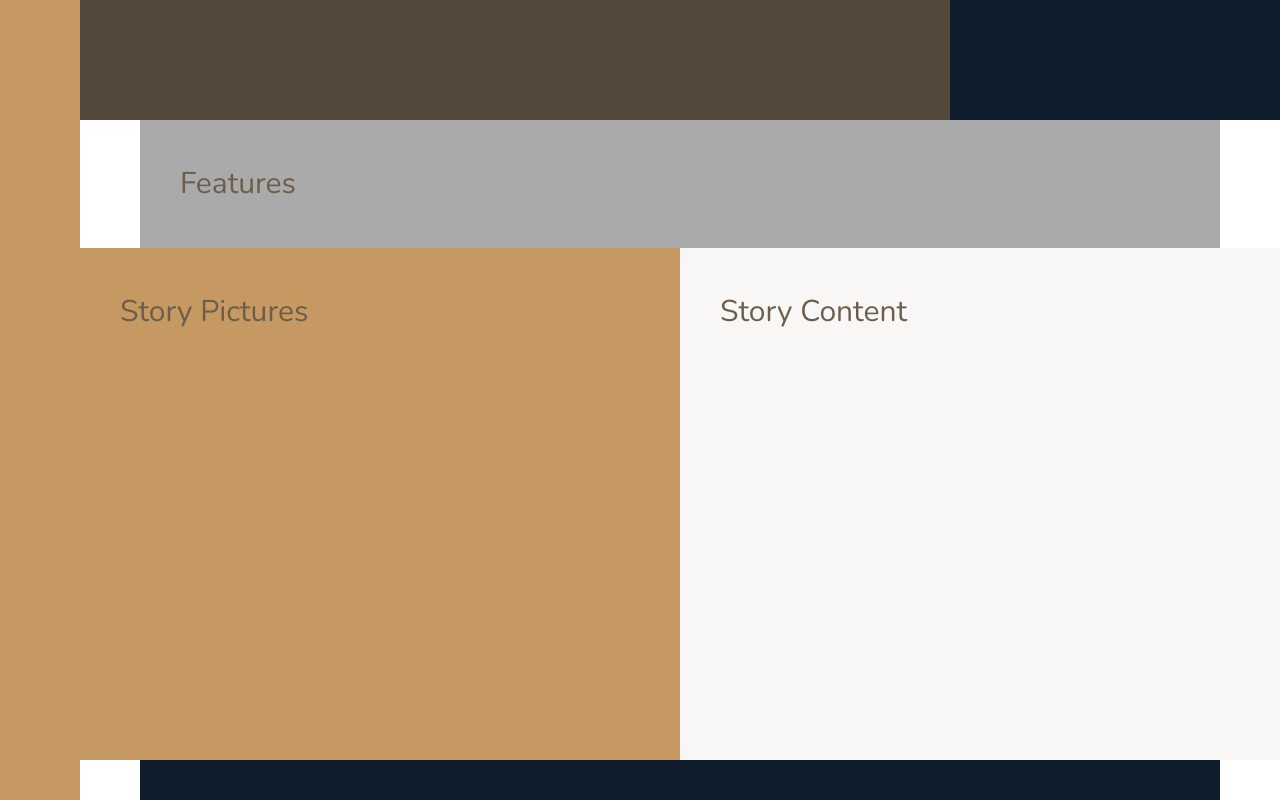
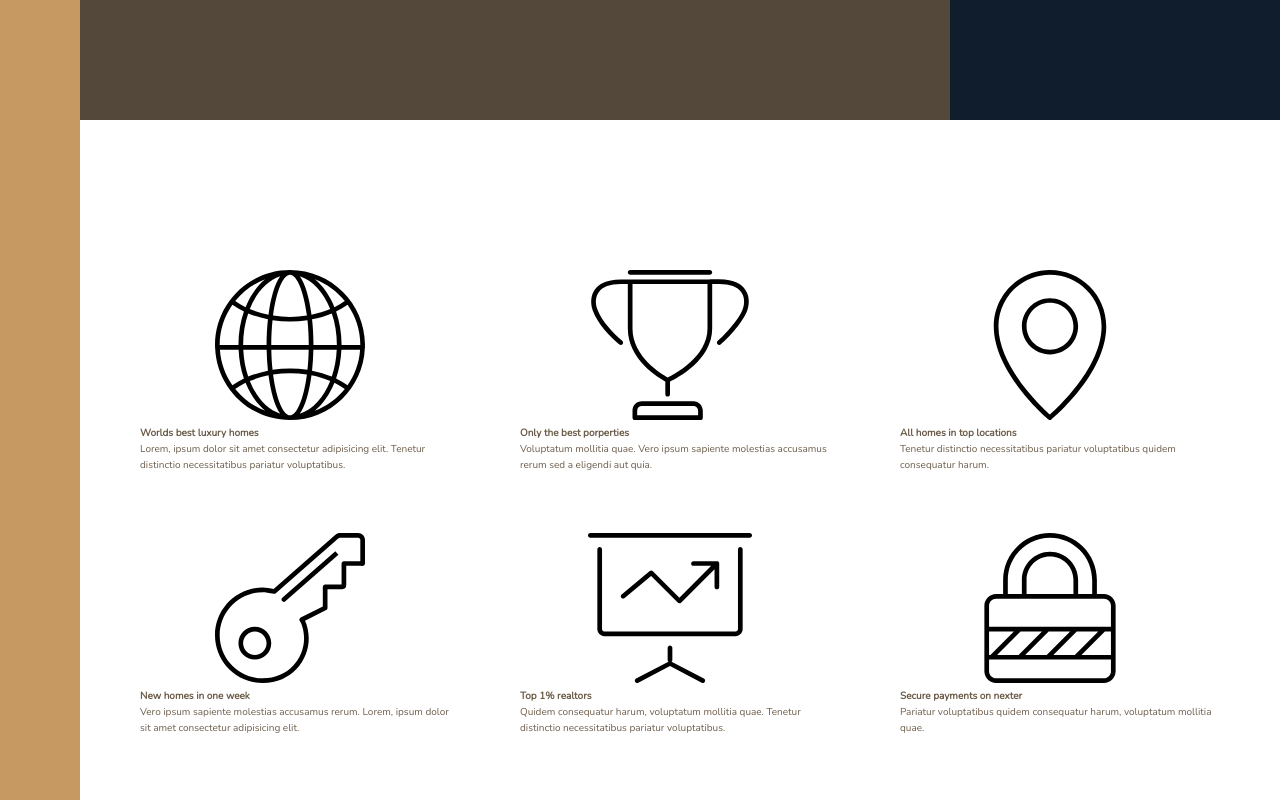
Before and after one commit to ThomsonCoding/Nexter, a website: page index.html in a window 1280 px wide. Shown: the part 520-1320 px from the top of the page. Drawn offline with nearby package versions, Linux system fonts and the light colour scheme; files that its build step writes are made by us from their sources.

Commit message:
Development - Building the features part 1

```diff
--- a/index.html
+++ b/index.html
@@ -25,7 +25,65 @@
         </div>
 
         <section class="features">
-            Features
+            <div class="feature">
+                <svg class="feature__icon">
+                    <use xlink:href="img/sprite.svg#icon-global"></use>
+                </svg>
+                <h4 class="heading-4">Worlds best luxury homes</h4>
+                <p class="feature__text">
+                    Lorem, ipsum dolor sit amet consectetur adipisicing elit. Tenetur distinctio necessitatibus pariatur voluptatibus.
+                </p>
+            </div>
+
+            <div class="feature">
+                <svg class="feature__icon">
+                    <use xlink:href="img/sprite.svg#icon-trophy"></use>
+                </svg>
+                <h4 class="heading-4">Only the best porperties</h4>
+                <p class="feature__text">
+                    Voluptatum mollitia quae. Vero ipsum sapiente molestias accusamus rerum sed a eligendi aut quia.
+                </p>
+            </div>
+
+            <div class="feature">
+                <svg class="feature__icon">
+                    <use xlink:href="img/sprite.svg#icon-map-pin"></use>
+                </svg>
+                <h4 class="heading-4">All homes in top locations</h4>
+                <p class="feature__text">
+                    Tenetur distinctio necessitatibus pariatur voluptatibus quidem consequatur harum.
+                </p>
+            </div>
+
+            <div class="feature">
+                <svg class="feature__icon">
+                    <use xlink:href="img/sprite.svg#icon-key"></use>
+                </svg>
+                <h4 class="heading-4">New homes in one week</h4>
+                <p class="feature__text">
+                    Vero ipsum sapiente molestias accusamus rerum. Lorem, ipsum dolor sit amet consectetur adipisicing elit.
+                </p>
+            </div>
+
+            <div class="feature">
+                <svg class="feature__icon">
+                    <use xlink:href="img/sprite.svg#icon-presentation"></use>
+                </svg>
+                <h4 class="heading-4">Top 1% realtors</h4>
+                <p class="feature__text">
+                    Quidem consequatur harum, voluptatum mollitia quae. Tenetur distinctio necessitatibus pariatur voluptatibus.
+                </p>
+            </div>
+
+            <div class="feature">
+                <svg class="feature__icon">
+                    <use xlink:href="img/sprite.svg#icon-lock"></use>
+                </svg>
+                <h4 class="heading-4">Secure payments on nexter</h4>
+                <p class="feature__text">
+                    Pariatur voluptatibus quidem consequatur harum, voluptatum mollitia quae.
+                </p>
+            </div>
         </section>
 
         <div class="story__pictures">
@@ -33,7 +91,7 @@
         </div>
 
         <div class="story__content">
-            Story Content
+            Lorem, ipsum dolor sit amet consectetur adipisicing elit. Tenetur distinctio necessitatibus pariatur voluptatibus. Quidem consequatur harum volupta!
         </div>
 
         <section class="homes">
--- a/sass/_base.scss
+++ b/sass/_base.scss
@@ -39,8 +39,4 @@ body {
     grid-template-rows: 80vh min-content 40vw repeat(3, min-content);
     grid-template-columns: [sidebar-start] 8rem [sidebar-end full-start] minmax(6rem, 1fr) [center-start] repeat(8, [col-start] minmax(min-content, 14rem) [col-end]) [center-end] minmax(6rem, 1fr) [full-end];
 
-    & > * {
-        padding: 40px;
-        font-size: 3rem;
-    }
 }
--- a/sass/_features.scss
+++ b/sass/_features.scss
@@ -1,4 +1,9 @@
 .features {
-    background-color: $color-grey-light-2;
     grid-column: center-start / center-end;
+
+    margin: 15rem 0;
+
+    display: grid;
+    grid-template-columns: repeat(3, 1fr);
+    grid-gap: 6rem;
 }
```
